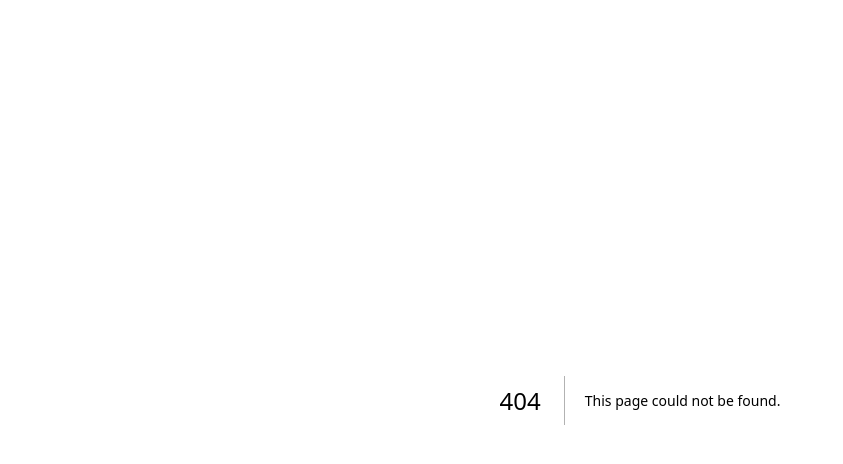
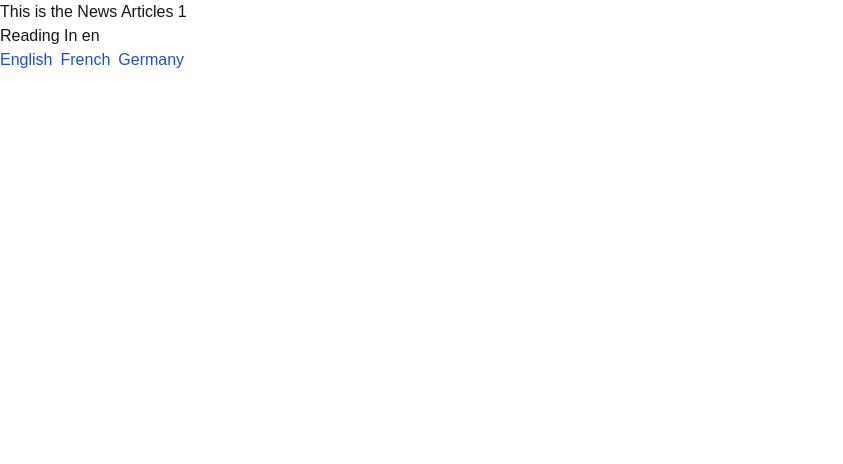
Before and after one commit to AshirAzeem-Developer/nextjs-learning, a Next.js app: page /articles/1 in a window 1280 px wide. Before the commit this address had no page. Shown: the top 464 px of the page, without its empty margins (0-843 px from the left). Built offline with nearby package versions, Linux system fonts and the light colour scheme.

Commit message:
Implementation of params and searchParams , with "use" hook from react
Abhi yh hook development mein ha to production mein use na ki jay  but use dikha diya ha

```diff
--- /dev/null
+++ b/src/app/articles/[articlesId]/page.tsx
@@ -0,0 +1,40 @@
+import Link from "next/link";
+import React, { use } from "react";
+
+type Props = {
+  params: Promise<{ articlesId: string }>;
+  searchParams: Promise<{ lang: "en" | "fr" | "gr" }>;
+};
+
+const ArticlesDetails = ({ params, searchParams }: Props) => {
+  const { articlesId } = use(params);
+  const { lang = "en" } = use(searchParams);
+  return (
+    <div>
+      <h1>This is the News Articles {articlesId} </h1>
+      <p>Reading In {lang}</p>
+      <div>
+        <Link
+          className="mr-2 text-blue-700"
+          href={`/articles/${articlesId}?lang=en`}
+        >
+          English
+        </Link>
+        <Link
+          className="mr-2 text-blue-700"
+          href={`/articles/${articlesId}?lang=fr`}
+        >
+          French
+        </Link>
+        <Link
+          className="mr-2 text-blue-700"
+          href={`/articles/${articlesId}?lang=gr`}
+        >
+          Germany
+        </Link>
+      </div>
+    </div>
+  );
+};
+
+export default ArticlesDetails;
```
